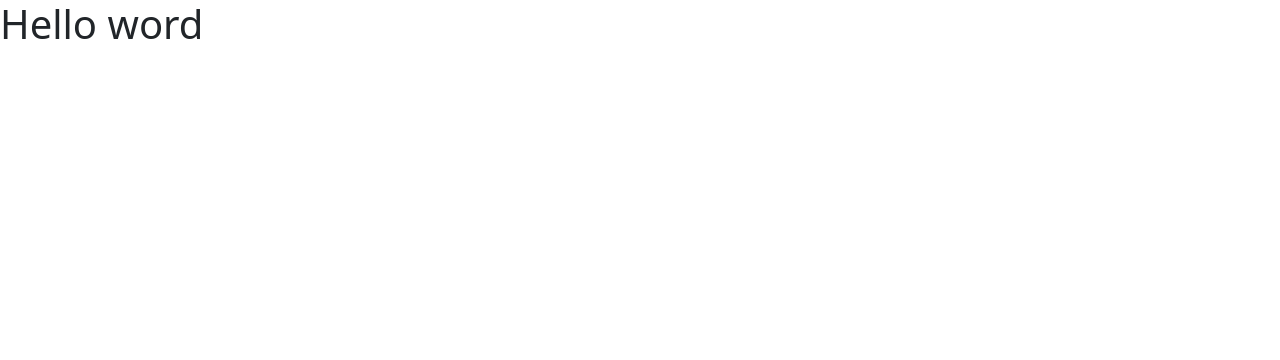
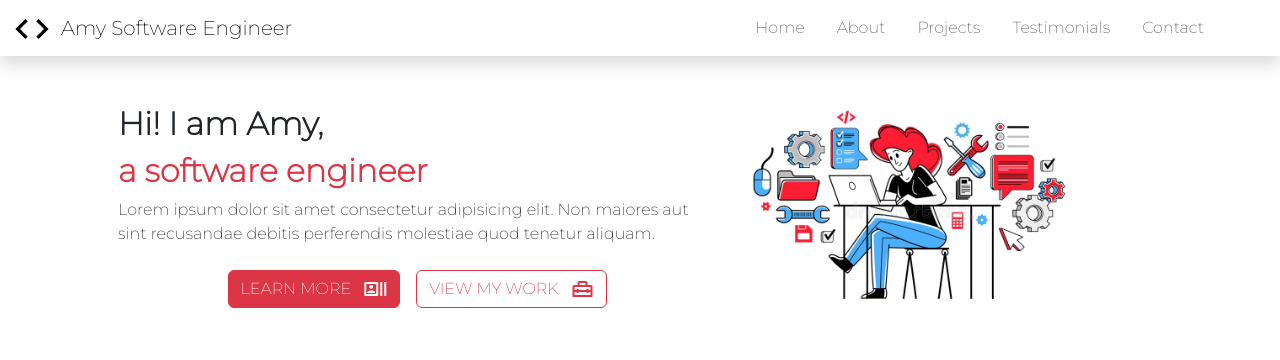
Before and after one commit to AmaniAkremi/Portfolio, a plain HTML site: page index.html in a window 1280 px wide. Drawn offline with nearby package versions, Linux system fonts and the light colour scheme.

Commit message:
Home page

```diff
--- a/css/styles.css
+++ b/css/styles.css
@@ -0,0 +1,15 @@
+body {
+    margin: 0;
+    padding: 0;
+    font-family: "Montserrat", sans-serif ;
+}
+
+
+.material-icons-outlined {
+    vertical-align: middle;
+    line-height: 1px;
+}
+
+.navbar-brand > .material-icons-outlined {
+    font-size: 40px;
+}
--- a/index.html
+++ b/index.html
@@ -5,15 +5,122 @@
     <meta name="viewport" content="width=device-width, initial-scale=1.0">
     <title>Portfolio</title>
 
+    <!--Montsserat font-->
+    <link href="https://fonts.googleapis.com/css2?family=Montserrat:wght@200&display=swap" rel="stylesheet">
+
+    <!--Material Icons-->
+    <link href="https://fonts.googleapis.com/icon?family=Material+Icons+Outlined" rel="stylesheet">
+
     <!--Bootstrap CSS-->
-    <link href="https://cdn.jsdelivr.net/npm/bootstrap@5.0.2/dist/css/bootstrap.min.css" rel="stylesheet" >
+    <link href="https://cdn.jsdelivr.net/npm/bootstrap@5.3.0/dist/css/bootstrap.min.css" rel="stylesheet" >
+
+
+
+
 
 
     <!--Custom Css-->
     <link rel="stylesheet" href="css/styles.css">
 </head>
 <body>
-    <h1>Hello word </h1>
+    <div class="container-fluid px-0">
+
+        <!--Navbar-->
+        <nav class="navbar navbar-expand-lg navbar-light shadow">
+            <div class="container-fluid">
+                <a class="navbar-brand" herf="/">
+                    <span class="material-icons-outlined me-1">code </span>
+                     Amy Software Engineer
+                </a>
+                <button
+                     type="button"
+                     class="navbar-toggler"
+                     data-bs-toggle="collapse"
+                     data-bs-target="#navbarSupportedContent"
+                     aria-controls="navbarSupportedContent"
+                     aria-expanded="false"
+                     aria-label="Toggle navigation">
+                         <span class="navbar-toggler-icon"></span>
+
+                </button>
+                <div class="container px-3">
+                    <div class="collapse navbar-collapse" id="navbarSupportedContent">
+                        <ul class="navbar-nav ms-auto me-4 my-3 my-lg-0">
+                            <li class="nav-item">
+                                <a class="nav-link me-lg-3" href="/">Home</a>
+                            </li>
+                            <li class="nav-item">
+                                <a class="nav-link me-lg-3" href="#about">About</a>
+                            </li>
+                            <li class="nav-item">
+                                <a class="nav-link me-lg-3" href="#projects">Projects</a>
+                            </li>
+                            <li class="nav-item">
+                                <a class="nav-link me-lg-3" href="#testimonials">Testimonials</a>
+                            </li>
+                            <li class="nav-item">
+                                <a class="nav-link me-lg-3" href="#contact">Contact</a>
+                            </li>
+                        </ul>
+                    </div>
+                </div>
+            </div>
+        </nav>
+        <!--End Navbar-->
+
+        <!--Hero-->
+        <head class="bg-light py-5">
+            <div class="container px-5">
+                <div class="row align-items-center">
+                    <div class="col-lg-8 col-xl-7 col-xxl-6">
+                        <div class="my-5">
+                            <h2 class="text-centre fw-bold mb-2">Hi! I am Amy,</h2>
+                            <h2 class="text-danger tex-centre fw-bold mb-2">a software engineer </h2>
+                            <p class="leadtext-mued mb-4">
+                                Lorem ipsum dolor sit amet consectetur adipisicing elit.
+                                Non maiores aut sint recusandae debitis perferendis molestiae quod tenetur aliquam.
+                            </p>
+                            <div class="d-grid gap-3 d-sm-flex justify-content-center">
+                                <a class="btn btn-danger btn-large text-uppercase" herf="#about">
+                                    Learn More
+                                    <span class="material-icons-outlined ms-2"> recent_actors</span>
+                                </a>
+                                <a class="btn btn-outline-danger btn-large text-uppercase" herf="#projects">
+                                    View My Work
+                                    <span class="material-icons-outlined ms-2"> home_repair_service</span>
+                                </a>
+                            </div>
+                        </div>
+                    </div>
+                    <div class="col-xl-5 col-xxl-6 justify-content-center align-items-center">
+                        <img class="img-fluid rounded-3 my-5 center-block" src="images/profile3.webp" width="80%" alt="Hero Image">
+                    </div>
+                </div>
+            </div>
+        </head>
+        <!--End Hero-->
+
+        <main>
+
+            <!--About-->
+            <!--End About-->
+
+            <!--Projects-->
+            <!--End Projects-->
+
+            <!--Testimonials-->
+            <!--End Testimonials-->
+
+            <!--Contact-->
+            <!--End Contact-->
+
+        </main>
+    </div>
+
+    <!--Footer-->
+    <!--End Footer-->
+
+
 
 
     <!--Bootstrap JS-->
```
Also changed, not shown: images/profile.jpg (added), images/profile11.jpg (added), images/profile3.webp (added).
